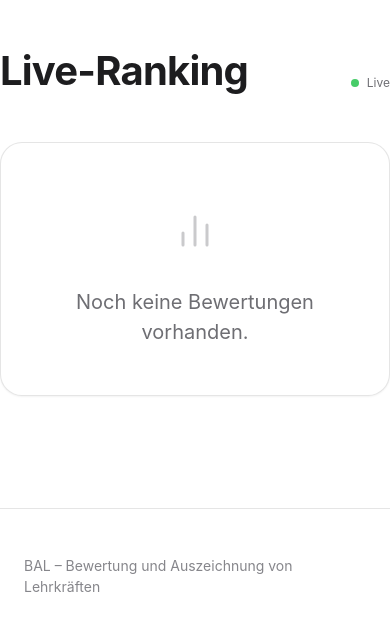
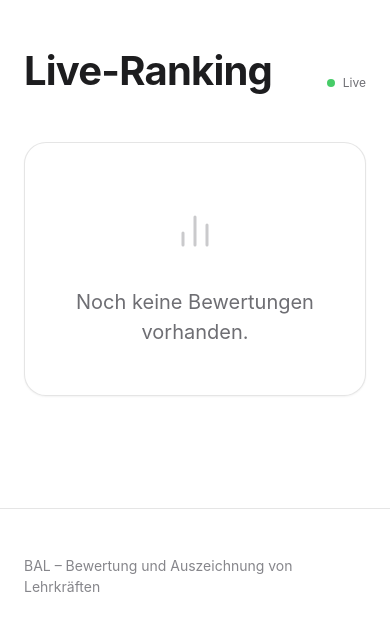
Before and after one commit to RYZE-101/BAL, a Django app: page /ranking/ in a window 390 px wide. Shown: the part 53-684 px from the top of the page. Run offline with Django 5.2, Linux system fonts and the light colour scheme; data that the repository does not hold is empty.

Commit message:
fix(responsive): .section-Padding-Shorthand ueberschrieb Container-Horizontal-Padding
class='container section' - .section { padding: X 0 } setzte left/right auf 0
und kollidierte mit dem Container-Padding -> Content auf 'container section'
-Seiten (Lehrkräfte/Ranking/Auszeichnungen/Profil) sass am Rand.
Fix: .section setzt nur noch padding-top/bottom, das Container-Horizontal-
Padding bleibt erhalten. (Root-Cause von 1b, numerisch nachgewiesen.)

```diff
--- a/static/css/style.css
+++ b/static/css/style.css
@@ -735,7 +735,7 @@ body.menu-open { overflow: hidden; }
 .alert-error, .alert-danger { background: color-mix(in srgb, var(--down) 15%, transparent); color: var(--text); }
 
 /* ---------- Section ---------- */
-.section { padding: var(--space-7) 0; }
+.section { padding-top: var(--space-7); padding-bottom: var(--space-7); }
 .section-title {
     font-size: var(--fs-2xl);
     font-weight: 700;
```
